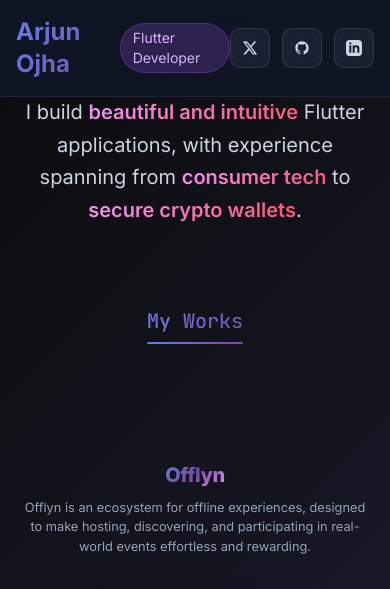
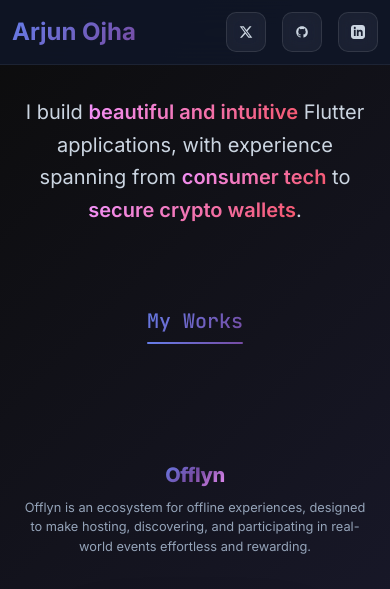
Before and after one commit to 7arj/flutter-portfolio, a plain HTML site: page index.html in a window 390 px wide. Shown: the top 589 px of the page. Drawn offline with nearby package versions, Linux system fonts and the light colour scheme.

Commit message:
nav bar responsiveness

```diff
--- a/index.html
+++ b/index.html
@@ -241,6 +241,34 @@
             .section-title {
                 font-size: 1.1rem;
             }
+
+            /* Mobile navigation improvements */
+            .nav-glass .max-w-7xl {
+                padding-left: 1rem;
+                padding-right: 1rem;
+            }
+
+            .nav-name {
+                font-size: 1.25rem;
+            }
+
+            .nav-badge {
+                display: none;
+            }
+
+            .social-links {
+                gap: 0.5rem;
+            }
+
+            .social-btn {
+                width: 36px;
+                height: 36px;
+            }
+
+            .social-btn svg {
+                width: 1rem;
+                height: 1rem;
+            }
         }
 
         @media (max-width: 480px) {
@@ -274,19 +302,38 @@
                 font-size: 1.75rem;
             }
 
+            /* Ultra-mobile navigation */
             .nav-glass .max-w-7xl {
-                padding-left: 1rem;
-                padding-right: 1rem;
+                padding-left: 0.75rem;
+                padding-right: 0.75rem;
+            }
+
+            .nav-name {
+                font-size: 1.1rem;
+            }
+
+            .nav-badge {
+                display: none;
+            }
+
+            .social-links {
+                gap: 0.25rem;
             }
 
             .social-btn {
-                width: 36px;
-                height: 36px;
+                width: 32px;
+                height: 32px;
             }
 
             .social-btn svg {
-                width: 1rem;
-                height: 1rem;
+                width: 0.875rem;
+                height: 0.875rem;
+            }
+
+            /* Reduce navbar padding */
+            .nav-glass .max-w-7xl {
+                padding-top: 0.75rem;
+                padding-bottom: 0.75rem;
             }
         }
 
@@ -382,14 +429,14 @@
             <div class="flex items-center justify-between">
                 <!-- Logo/Name -->
                 <div class="flex items-center">
-                    <h1 class="text-2xl font-bold gradient-text">Arjun Ojha</h1>
-                    <span class="ml-3 px-3 py-1 text-sm bg-purple-500/20 text-purple-300 rounded-full border border-purple-500/30">
+                    <h1 class="nav-name text-2xl font-bold gradient-text">Arjun Ojha</h1>
+                    <span class="nav-badge ml-3 px-3 py-1 text-sm bg-purple-500/20 text-purple-300 rounded-full border border-purple-500/30">
                         Flutter Developer
                     </span>
                 </div>
 
                 <!-- Social Links -->
-                <div class="flex items-center space-x-3">
+                <div class="social-links flex items-center space-x-3">
                     <a href="https://x.com/arjunojhaa" class="social-btn" aria-label="X">
                         <svg xmlns="http://www.w3.org/2000/svg" class="h-5 w-5" fill="currentColor" viewBox="0 0 24 24">
                             <path d="M18.244 2.25h3.308l-7.227 8.26 8.502 11.24H16.17l-5.214-6.817L4.99 21.75H1.68l7.73-8.835L1.254 2.25H8.08l4.713 6.231zm-1.161 17.52h1.833L7.084 4.126H5.117z"/>
```
